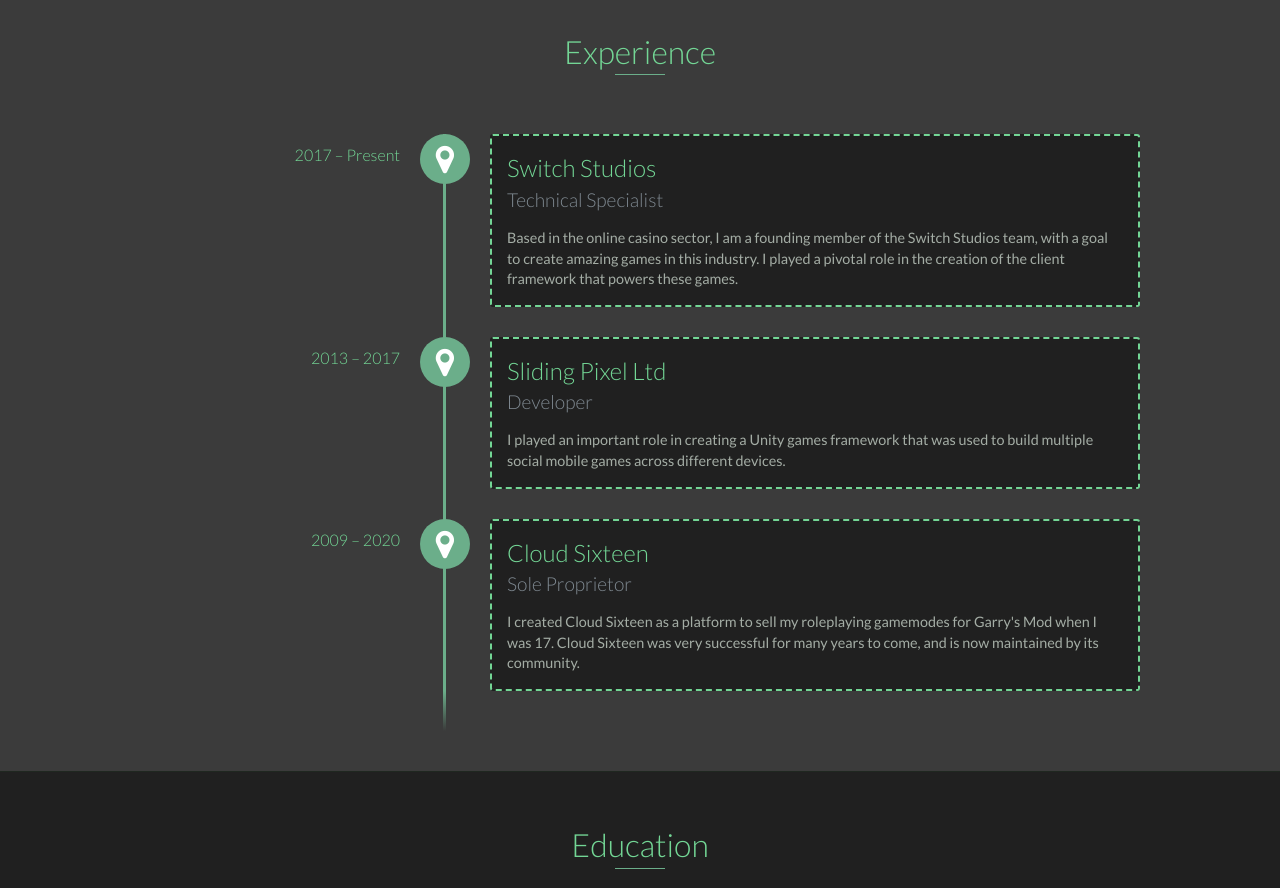
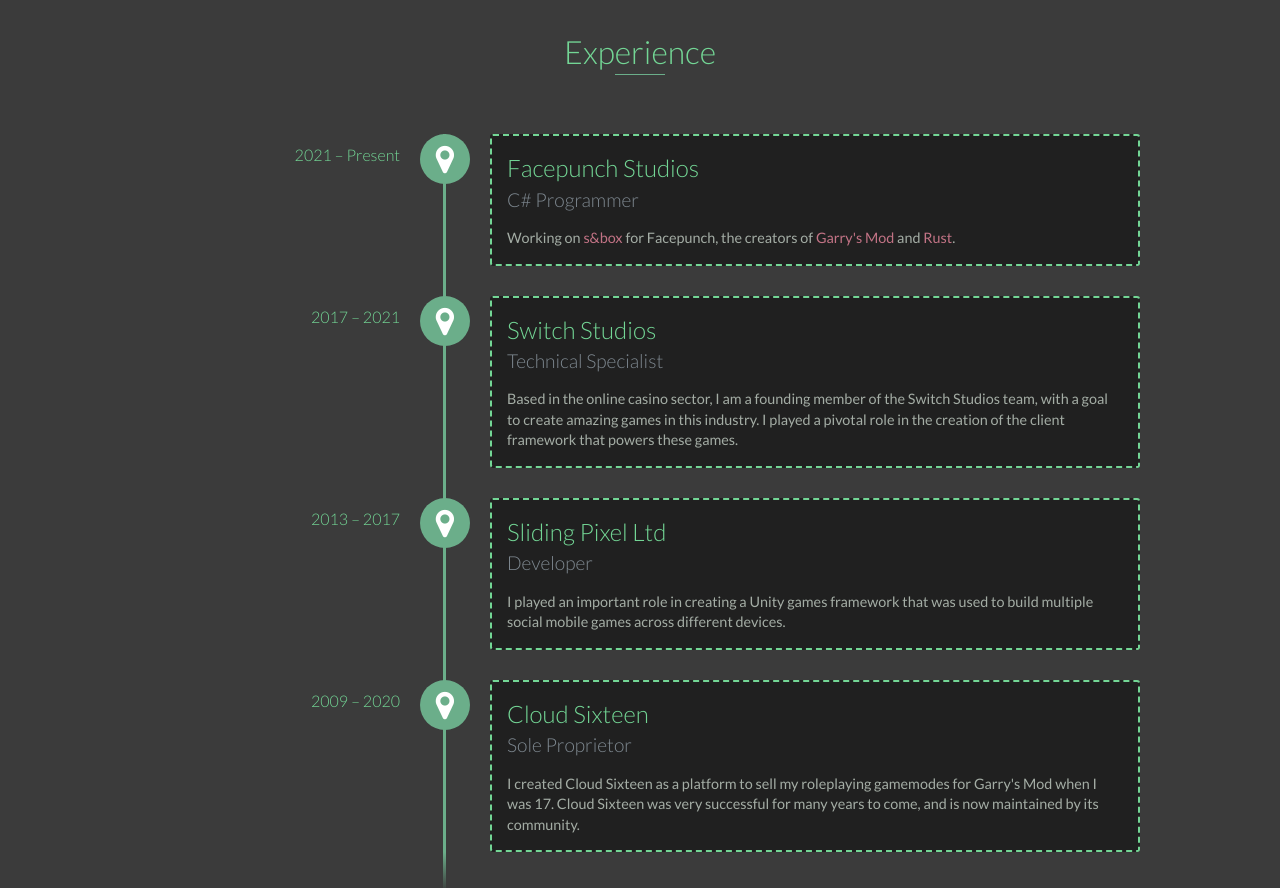
Before and after one commit to kurozael/portfolio, a website: page index.html in a window 1280 px wide. Shown: the part 1360-2248 px from the top of the page. Drawn offline with nearby package versions, Linux system fonts and the light colour scheme.

Commit message:
Update index.html

```diff
--- a/index.html
+++ b/index.html
@@ -110,7 +110,15 @@
     <div id="experience" class="background-alt">
         <h2 class="heading">Experience</h2>
         <div id="experience-timeline">
-            <div data-date="2017 – Present">
+            <div data-date="2021 – Present">
+                <h3>Facepunch Studios</h3>
+                <h4>C# Programmer</h4>
+                <p>
+		    Working on <a href="https://sbox.facepunch.com/">s&box</a> for Facepunch, the creators of <a href="https://gmod.facepunch.com/">Garry's Mod</a> and <a href="https://playrust.com/">Rust</a>.
+                </p>
+            </div>
+
+            <div data-date="2017 – 2021">
                 <h3>Switch Studios</h3>
                 <h4>Technical Specialist</h4>
                 <p>
```
